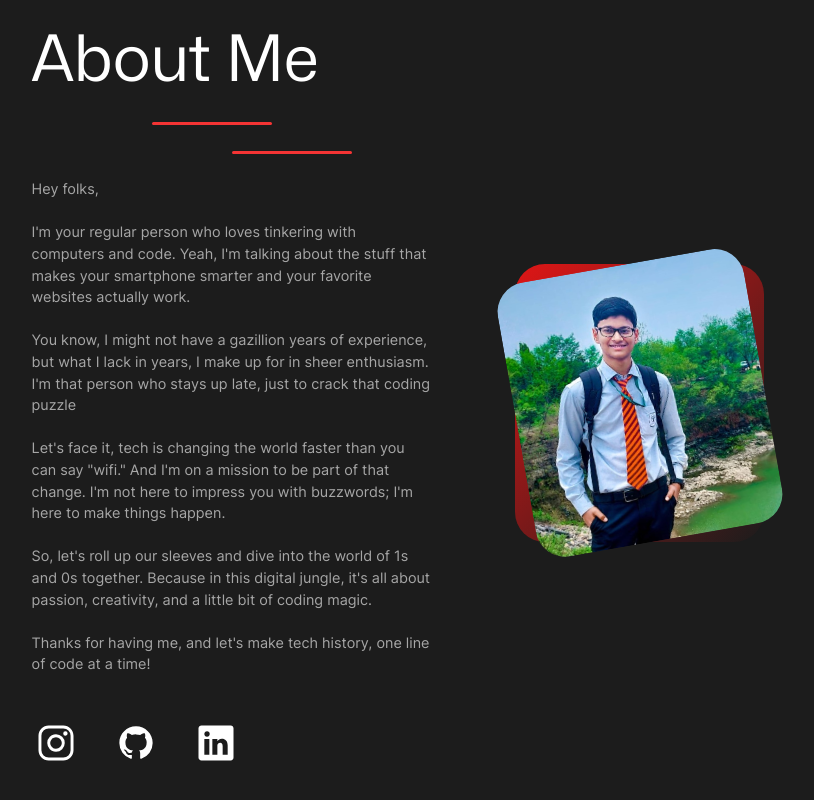
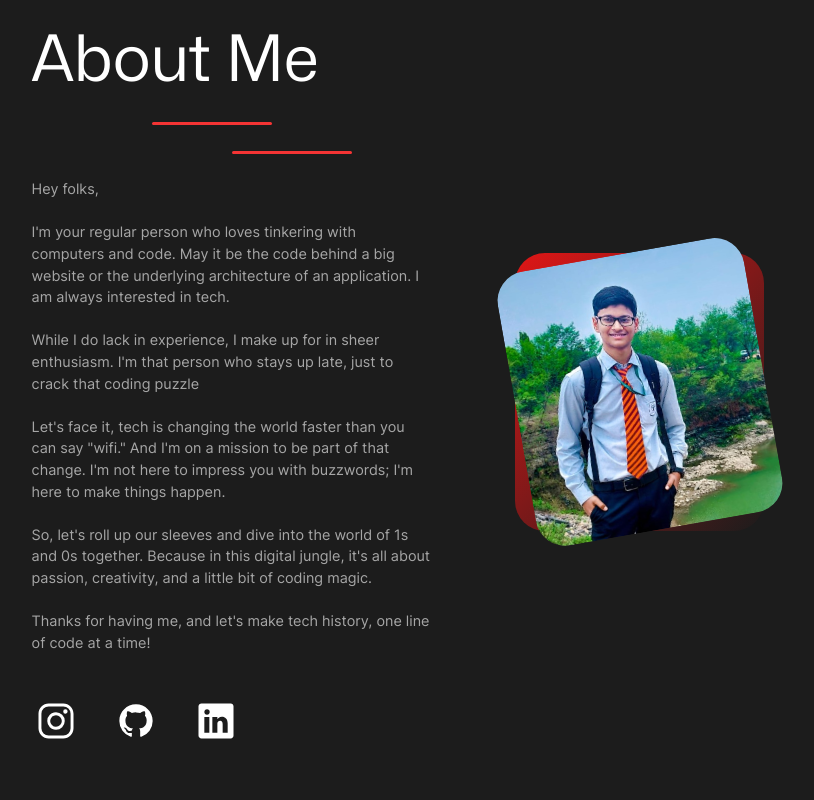
Before and after one commit to aneeshsharma72067/new-portfolio, a Vue app: page / in a window 1280 px wide. Shown: the part 718-1518 px from the top of the page, without its empty margins (202-1016 px from the left). Built offline with nearby package versions, Linux system fonts and the light colour scheme; some icons are missing.

Commit message:
Updated About Paragraph

```diff
--- a/src/components/About.vue
+++ b/src/components/About.vue
@@ -7,12 +7,9 @@
           Hey folks, <br />
           <br />
           I'm your regular person who loves tinkering with computers and code.
-          Yeah, I'm talking about the stuff that makes your smartphone smarter
-          and your favorite websites actually work. <br />
+          May it be the code behind a big website or the underlying architecture of an application. I am always interested in tech. <br />
           <br />
-
-          You know, I might not have a gazillion years of experience, but what I
-          lack in years, I make up for in sheer enthusiasm. I'm that person who
+          While I do lack in experience, I make up for in sheer enthusiasm. I'm that person who
           stays up late, just to crack that coding puzzle <br />
           <br />
           Let's face it, tech is changing the world faster than you can say
```
